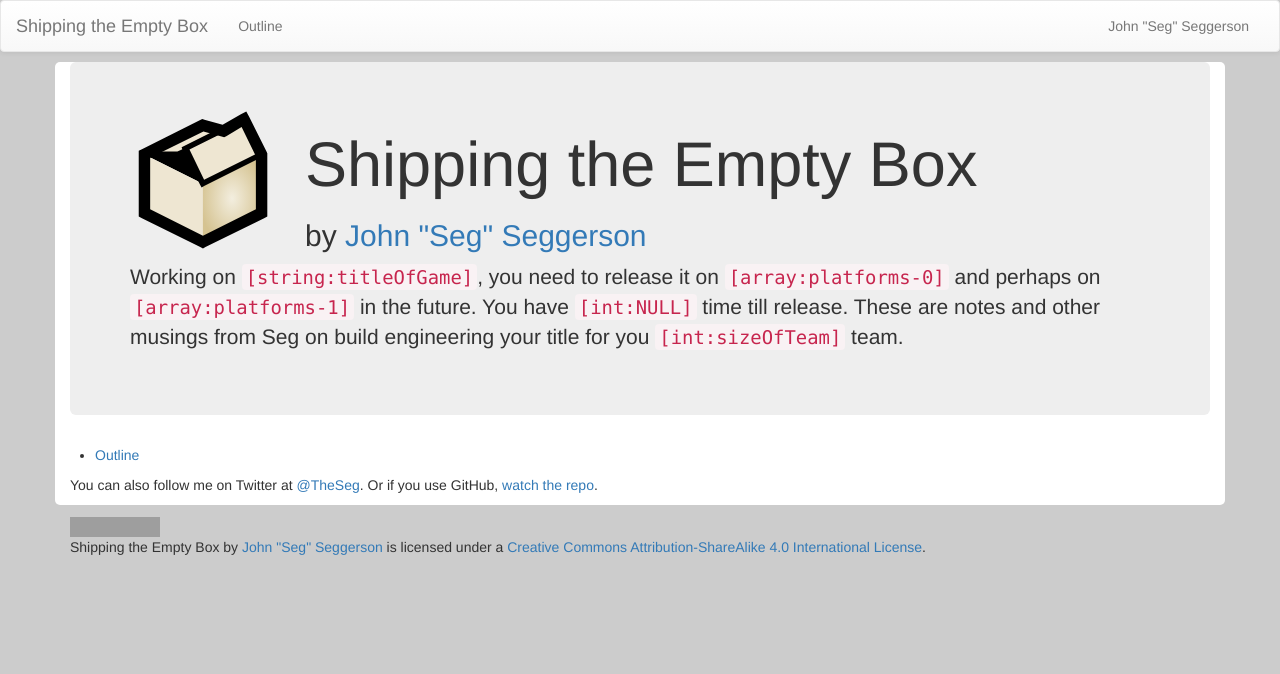
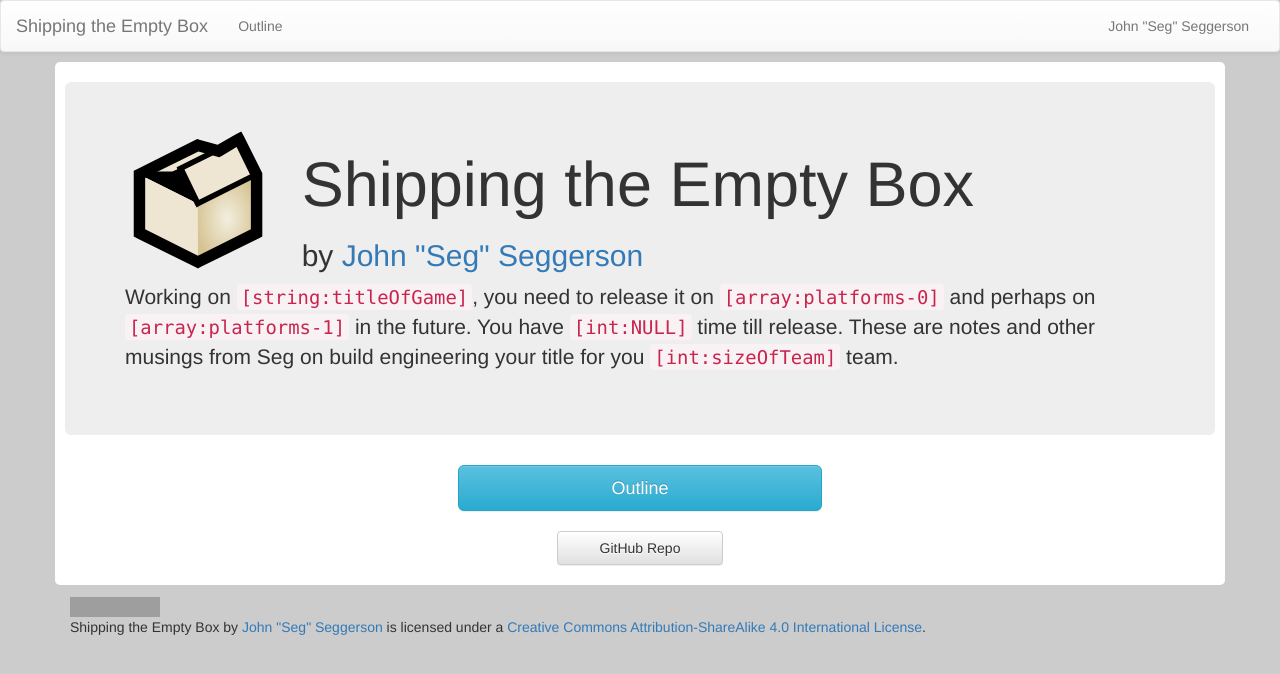
Before and after one commit to TheSeg/ShippingTheEmptyBox, a Jekyll site: the page built from index.html, in a window 1280 px wide. Shown: the top 674 px of the page. Built offline with Jekyll 4.4.1, drawn with Linux system fonts in a browser that asks for light colours; nearby versions of some CDN libraries; Markdown is read by kramdown in place of the engine named in the settings; grey boxes are pictures that could not be loaded.

Commit message:
* Index content and style changes.

```diff
--- a/_assets/style/components/core.scss
+++ b/_assets/style/components/core.scss
@@ -7,4 +7,5 @@ body {
     margin-top:0;
     margin-bottom:10px;
     border-radius:5px;
+    padding:20px 10px;
 }
--- a/dist/ShippingTheEmptyBox.css
+++ b/dist/ShippingTheEmptyBox.css
@@ -6,7 +6,7 @@
 
 body { background-color: #ccc; }
 
-#main-container { background-color: #fff; margin-top: 0; margin-bottom: 10px; border-radius: 5px; }
+#main-container { background-color: #fff; margin-top: 0; margin-bottom: 10px; border-radius: 5px; padding: 20px 10px; }
 
 .navbar.navbar-default { margin-bottom: 10px; }
 
--- a/index.html
+++ b/index.html
@@ -20,12 +20,13 @@ title: Shipping the Empty Box
   </div>
 </div>
   <div class="row">
-    <ul>
-      <li><a href="{{site.baseurl}}outline/">Outline</a></li>
-    </ul>
-  </div>
-  <div class="row">
-    <div class="col-xs-12">
-      <p>You can also follow me on Twitter at <a href="https://www.twitter.com/TheSeg">@TheSeg</a>. Or if you use GitHub, <a href="https://github.com/TheSeg/ShippingTheEmptyBox">watch the repo</a>.</p>
+    <div class="col-sm-offset-4 col-sm-4 col-xs-12">
+      <a href="{{site.baseurl}}outline/" class="btn btn-lg btn-block btn-info">Outline</a></li>
     </div>
   </div>
+  <br>
+  <div class="row">
+    <div class="col-sm-offset-5 col-sm-2 col-xs-12">
+      <a href="https://github.com/TheSeg/ShippingTheEmptyBox" class="btn btn-block btn-default">GitHub Repo</a></li>
+    </div>
+  </div>
```
Also changed, not shown: 1 other file.
